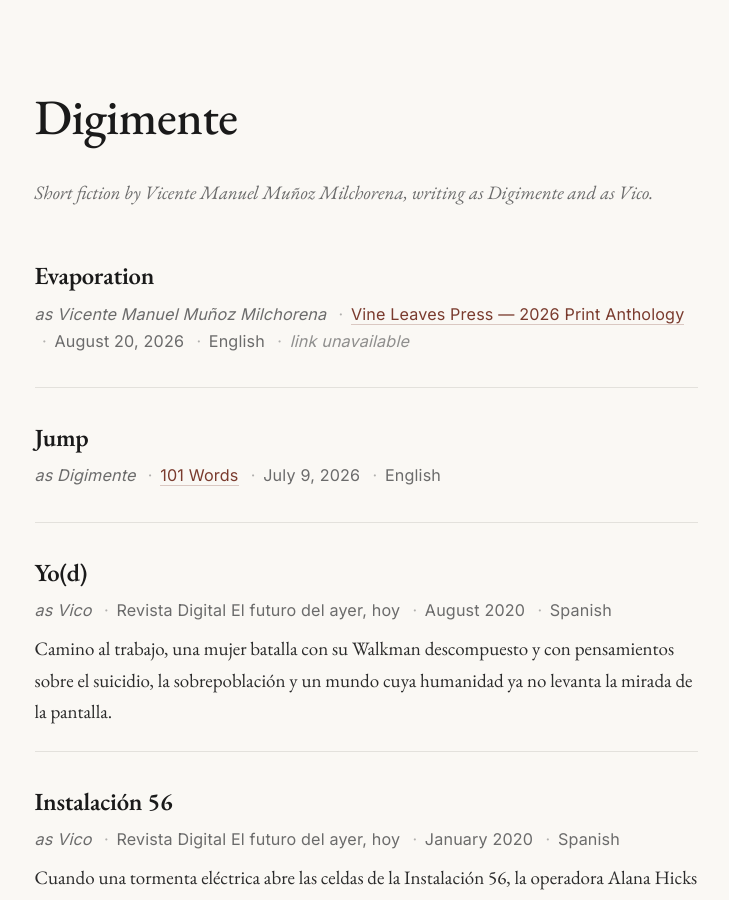
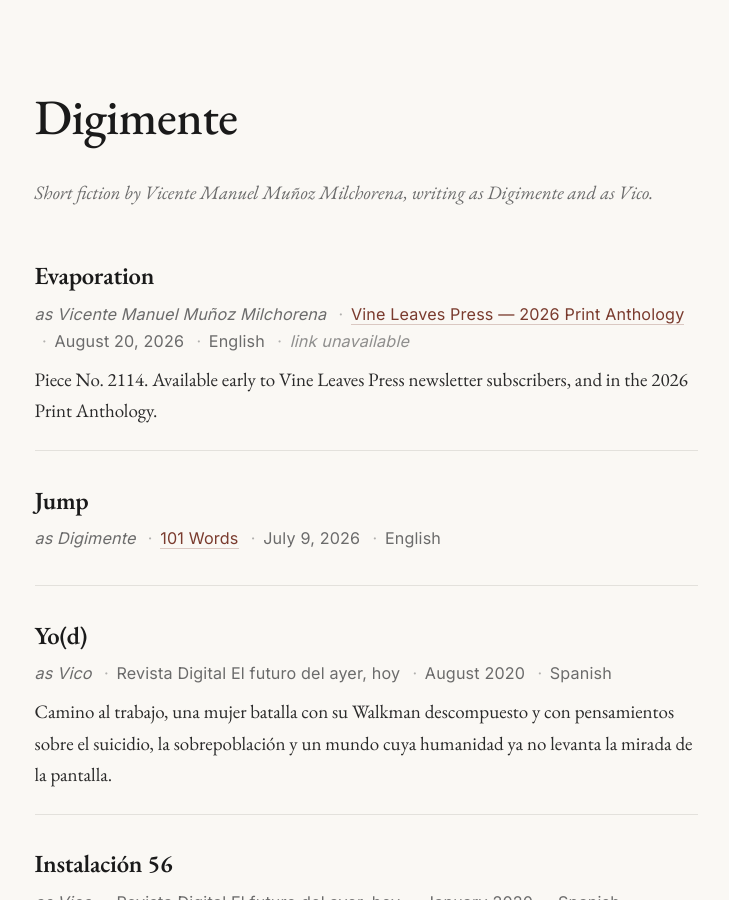
Before and after one commit to vicosurge/vicente-milchorena-writing, a Jekyll site: the page built from index.markdown, in a window 1280 px wide and 900 px high. Shown: the whole window, without its empty margins (274-1003 px from the left). Built offline with Jekyll 4.4.1, drawn with Linux system fonts in a browser that asks for light colours.

Commit message:
Add blurb noting Evaporation piece No. 2114 and access via newsletter/anthology
Co-Authored-By: Claude Sonnet 5 <noreply@anthropic.com>

```diff
--- a/_data/stories.yml
+++ b/_data/stories.yml
@@ -11,6 +11,7 @@
   date: 2026-08-20
   date_display: "August 20, 2026"
   language: "English"
+  blurb: "Piece No. 2114. Available early to Vine Leaves Press newsletter subscribers, and in the 2026 Print Anthology."
 
 - title: "Jump"
   pen_name: "Digimente"
```
